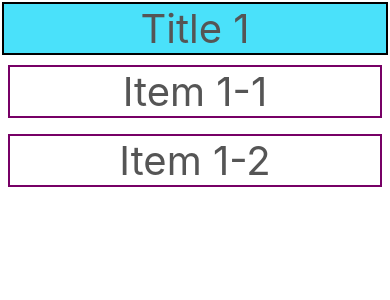
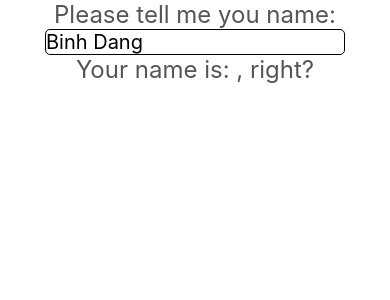
Before and after one commit to hiradang/react-native-learn, a React Native app in the folder FirstApp/: screen / in a window 390 px wide. Shown: the top 300 px of the page. Built offline with nearby package versions, Linux system fonts and the light colour scheme.

Commit message:
lesson 11 TextInput & Keyboard

```diff
--- a/FirstApp/App.js
+++ b/FirstApp/App.js
@@ -11,113 +11,39 @@ import {
   StyleSheet,
   Text,
   View,
-  ScrollView,
-  RefreshControl,
-  FlatList,
-  SectionList,
+  TextInput,
+  Keyboard,
+  TouchableWithoutFeedback,
 } from 'react-native';
 
+const DismissKeyboard = ({children}) => (
+  <TouchableWithoutFeedback onPress={() => Keyboard.dismiss()}>
+    {children}
+  </TouchableWithoutFeedback>
+);
+
 const App = () => {
-  // list of items => data for FlatList
-  const [items, setItems] = useState([
-    {key: 1, value: 'Item 1'},
-    {key: 2, value: 'Item 2'},
-    {key: 3, value: 'Item 3'},
-    {key: 4, value: 'Item 4'},
-    {key: 5, value: 'Item 5'},
-    {key: 6, value: 'Item 6'},
-    {key: 7, value: 'Item 7'},
-    {key: 8, value: 'Item 8'},
-    {key: 9, value: 'Item 9'},
-    {key: 10, value: 'Item 10'},
-  ]);
-
-  // data for Sectionlist
-  const [data, setData] = useState([
-    {title: 'Title 1', data: ['Item 1-1', 'Item 1-2']},
-  ]);
-
-  const [isRefreshing, setRefreshing] = useState(false);
-  const onRefresh = () => {
-    setRefreshing(true);
-
-    // do something when refresh here
-    let count = data.length + 1;
-    setData([
-      ...data,
-      {
-        title: `Title ${count}`,
-        data: [`Item ${count}-1`, `Item ${count}-2`],
-      },
-    ]);
-
-    // Turn off the spinning arrow
-    setRefreshing(false);
-  };
+  const [name, setName] = useState('');
 
   return (
-    <SectionList
-      style={styles.body}
-      keyExtractor={(item, index) => index.toString()}
-      sections={data}
-      renderItem={({item}) => (
-        <View style={styles.subItem}>
-          <Text style={styles.text}>{item}</Text>
-        </View>
-      )}
-      renderSectionHeader={({section}) => (
-        <View style={styles.item}>
-          <Text style={styles.text}>{section.title}</Text>
-        </View>
-      )}
-      refreshControl={
-        <RefreshControl
-          refreshing={isRefreshing}
-          onRefresh={onRefresh}
-          colors={['#00ff00']}
+    <DismissKeyboard>
+      <View style={styles.body}>
+        <Text style={styles.text}>Please tell me you name:</Text>
+        <TextInput
+          // allow to input in many lines
+          // multiline
+          style={styles.textInput}
+          placeholder="Binh Dang"
+          onChangeText={value => setName(value)}
+          // keyboardType="numbers-and-punctuation"
+          editable={true}
+          maxLength={20}
+          secureTextEntry
         />
-      }
-    />
 
-    // FlatList
-    // <FlatList
-    //   horizontal={false}
-    //   converted={false}
-    //   keyExtractor={(item, index) => index.toString()}
-    //   data={items}
-    //   renderItem={({item}) => (
-    //     <View style={styles.item}>
-    //       <Text style={styles.text}>{item.value}</Text>
-    //     </View>
-    //   )}
-    //   refreshControl={
-    //     <RefreshControl
-    //       refreshing={isRefreshing}
-    //       onRefresh={onRefresh}
-    //       colors={['#00ff00']}
-    //     />
-    //   }
-    // />
-
-    // 3. List
-    // <ScrollView
-    //   horizontal={false}
-    //   style={styles.body}
-    //   refreshControl={
-    //     <RefreshControl
-    //       refreshing={isRefreshing}
-    //       onRefresh={onRefresh}
-    //       colors={['#00ff00']}
-    //     />
-    //   }>
-    //   {items.map((item, key) => {
-    //     return (
-    //       <View style={styles.item} key={key}>
-    //         <Text style={styles.text}>{item.value}</Text>
-    //       </View>
-    //     );
-    //   })}
-    // </ScrollView>
+        <Text style={styles.text}>Your name is: {name}, right?</Text>
+      </View>
+    </DismissKeyboard>
   );
 };
 
@@ -126,23 +52,19 @@ const styles = StyleSheet.create({
     backgroundColor: 'white',
     flexDirection: 'column',
     height: '100%',
-  },
-  item: {
-    backgroundColor: '#4ae1fa',
-    textAlign: 'center',
-    margin: 2,
-    borderColor: '#000',
-    borderWidth: 2,
-  },
-  subItem: {
-    borderColor: '#770066',
-    borderWidth: 2,
-    margin: 8,
+    alignItems: 'center',
   },
   text: {
     color: '#555',
-    fontSize: 40,
+    fontSize: 24,
     textAlign: 'center',
+  },
+  textInput: {
+    borderColor: 'black',
+    borderWidth: 1,
+    width: 300,
+    borderRadius: 5,
+    fontSize: 20,
   },
 });
 
```
